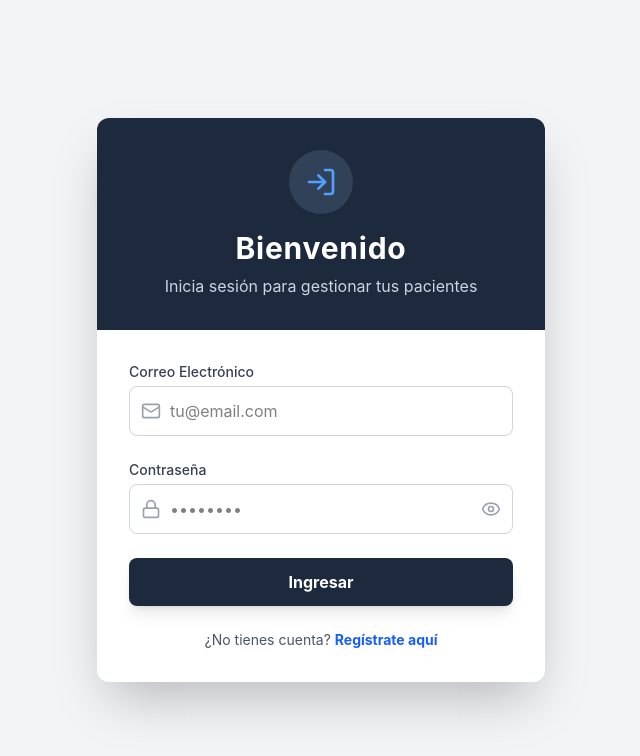
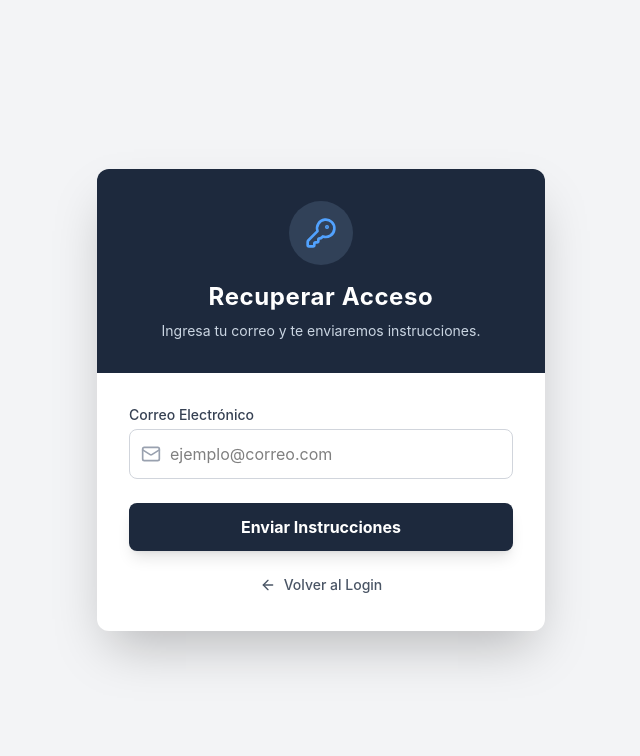
Before and after one commit to coriamartinn/psico-app-front, a React (Vite) app: page /recuperar-password in a window 1280 px wide. Before the commit this address led to /login. Shown: the top 756 px of the page, without its empty margins (319-959 px from the left). Built offline with nearby package versions, Linux system fonts and the light colour scheme; what @react-pdf/renderer would draw is missing.

Commit message:
config login,register y agregado de perdida de contraseña

```diff
--- a/src/App.jsx
+++ b/src/App.jsx
@@ -13,6 +13,7 @@ import { Graficos } from "./components/Graficos";
 import { GeneradorInforme } from "./components/GeneradorInforme";
 import { Login } from "./components/auth/Login";
 import { Register } from "./components/auth/Register";
+import { RecuperarPassword } from "./components/auth/RecuperarPassword";
 
 // --- GUARDIA DE SEGURIDAD ---
 const ProtectedRoute = () => {
@@ -48,6 +49,7 @@ function App() {
         {/* --- RUTAS PÚBLICAS --- */}
         <Route path="/login" element={<Login />} />
         <Route path="/registro" element={<Register />} />
+        <Route path="/recuperar-password" element={<RecuperarPassword />} />
         {/* Alias por si escriben 'register' en vez de 'registro' */}
         <Route path="/register" element={<Navigate to="/registro" />} />
 
--- a/src/components/auth/Login.jsx
+++ b/src/components/auth/Login.jsx
@@ -1,12 +1,15 @@
 import { useState } from "react";
 import { Link, useNavigate } from "react-router-dom";
-import { Mail, Lock, LogIn, Eye, EyeOff } from "lucide-react"; // <--- Importamos Eye y EyeOff
+import { Mail, Lock, LogIn, Eye, EyeOff } from "lucide-react";
 import Swal from 'sweetalert2';
 
 export const Login = () => {
     const navigate = useNavigate();
     const [datos, setDatos] = useState({ email: "", password: "" });
-    const [mostrarPassword, setMostrarPassword] = useState(false); // <--- Estado para el ojito
+    const [mostrarPassword, setMostrarPassword] = useState(false);
+
+    // 1. NUEVO ESTADO PARA LA CARGA
+    const [isLoading, setIsLoading] = useState(false);
 
     const handleChange = (e) => {
         setDatos({ ...datos, [e.target.name]: e.target.value });
@@ -18,6 +21,9 @@ export const Login = () => {
         if (!datos.email || !datos.password) {
             return Swal.fire({ icon: 'warning', title: 'Campos vacíos', text: 'Por favor completa todos los campos' });
         }
+
+        // ACTIVAMOS EL MODO CARGA
+        setIsLoading(true);
 
         try {
             const API_URL = import.meta.env.VITE_API_URL || "https://psico-app-backend-q5fm.onrender.com";
@@ -36,7 +42,8 @@ export const Login = () => {
                 const nombreReal = usuarioReal.nombre || usuarioReal.first_name || data.nombre;
 
                 if (!tokenReal) {
-                    return Swal.fire({ icon: 'error', title: 'Error de Sistema', text: 'El servidor no envió el token de seguridad.' });
+                    setIsLoading(false); // Apagamos carga si hay error
+                    return Swal.fire({ icon: 'error', title: 'Error de Sistema', text: 'El servidor no envió el token.' });
                 }
 
                 localStorage.setItem("token", tokenReal);
@@ -45,8 +52,8 @@ export const Login = () => {
                 Swal.fire({
                     icon: 'success',
                     title: `¡Hola, ${nombreReal}!`,
-                    text: 'Has iniciado sesión correctamente.',
-                    timer: 2000,
+                    text: 'Iniciando sesión...',
+                    timer: 1500,
                     showConfirmButton: false
                 });
 
@@ -56,7 +63,10 @@ export const Login = () => {
             }
         } catch (error) {
             console.error("Error completo:", error);
-            Swal.fire({ icon: 'error', title: 'Error de Conexión', text: 'No se pudo conectar con el servidor.' });
+            Swal.fire({ icon: 'error', title: 'Error de Conexión', text: 'El servidor está despertando, intenta de nuevo en 30 segundos.' });
+        } finally {
+            // SIEMPRE APAGAMOS LA CARGA AL FINAL (Haya funcionado o no)
+            setIsLoading(false);
         }
     };
 
@@ -68,7 +78,7 @@ export const Login = () => {
                         <LogIn className="text-blue-400" size={32} />
                     </div>
                     <h1 className="text-3xl font-bold text-white tracking-wide">Bienvenido</h1>
-                    <p className="text-slate-300 mt-2">Inicia sesión para gestionar tus pacientes</p>
+                    <p className="text-slate-300 mt-2">Gestión profesional de pacientes</p>
                 </div>
 
                 <div className="p-8">
@@ -79,26 +89,31 @@ export const Login = () => {
                                 <div className="absolute inset-y-0 left-0 pl-3 flex items-center pointer-events-none">
                                     <Mail size={20} className="text-gray-400" />
                                 </div>
-                                <input type="email" name="email" required placeholder="tu@email.com" className="w-full pl-10 pr-4 py-3 border border-gray-300 rounded-lg outline-none focus:ring-2 focus:ring-blue-500 transition" onChange={handleChange} />
+                                <input type="email" name="email" required placeholder="tu@email.com" className="w-full pl-10 pr-4 py-3 border border-gray-300 rounded-lg outline-none focus:ring-2 focus:ring-blue-500 transition" onChange={handleChange} disabled={isLoading} />
                             </div>
                         </div>
 
-                        {/* INPUT PASSWORD MODIFICADO CON OJITO */}
                         <div>
-                            <label className="block text-sm font-medium text-gray-700 mb-1">Contraseña</label>
+                            <div className="flex justify-between items-center mb-1">
+                                <label className="block text-sm font-medium text-gray-700">Contraseña</label>
+                                {/* 2. LINK DE OLVIDÉ MI CONTRASEÑA */}
+                                <Link to="/recuperar-password" className="text-xs font-semibold text-blue-600 hover:text-blue-800 hover:underline">
+                                    ¿Olvidaste tu contraseña?
+                                </Link>
+                            </div>
                             <div className="relative">
                                 <div className="absolute inset-y-0 left-0 pl-3 flex items-center pointer-events-none">
                                     <Lock size={20} className="text-gray-400" />
                                 </div>
                                 <input
-                                    type={mostrarPassword ? "text" : "password"} // <--- Cambia el tipo
+                                    type={mostrarPassword ? "text" : "password"}
                                     name="password"
                                     required
                                     placeholder="••••••••"
                                     className="w-full pl-10 pr-12 py-3 border border-gray-300 rounded-lg outline-none focus:ring-2 focus:ring-blue-500 transition"
                                     onChange={handleChange}
+                                    disabled={isLoading}
                                 />
-                                {/* BOTÓN DEL OJITO */}
                                 <button
                                     type="button"
                                     onClick={() => setMostrarPassword(!mostrarPassword)}
@@ -109,8 +124,23 @@ export const Login = () => {
                             </div>
                         </div>
 
-                        <button type="submit" className="w-full bg-slate-800 hover:bg-slate-900 text-white font-bold py-3 px-4 rounded-lg transition duration-200 shadow-lg transform hover:scale-[1.02]">
-                            Ingresar
+                        {/* 3. BOTÓN CON FEEDBACK VISUAL */}
+                        <button
+                            type="submit"
+                            disabled={isLoading} // Se deshabilita para evitar doble click
+                            className={`w-full font-bold py-3 px-4 rounded-lg transition duration-200 shadow-lg transform cursor-pointer
+                                ${isLoading ? 'bg-slate-500 cursor-not-allowed' : 'bg-slate-800 hover:bg-slate-900 hover:scale-[1.02] text-white'}
+                            `}
+                        >
+                            {isLoading ? (
+                                <span className="flex items-center justify-center gap-2">
+                                    <svg className="animate-spin h-5 w-5 text-white" xmlns="http://www.w3.org/2000/svg" fill="none" viewBox="0 0 24 24">
+                                        <circle className="opacity-25" cx="12" cy="12" r="10" stroke="currentColor" strokeWidth="4"></circle>
+                                        <path className="opacity-75" fill="currentColor" d="M4 12a8 8 0 018-8V0C5.373 0 0 5.373 0 12h4zm2 5.291A7.962 7.962 0 014 12H0c0 3.042 1.135 5.824 3 7.938l3-2.647z"></path>
+                                    </svg>
+                                    Conectando...
+                                </span>
+                            ) : "Ingresar"}
                         </button>
                     </form>
 
--- /dev/null
+++ b/src/components/auth/RecuperarPassword.jsx
@@ -0,0 +1,115 @@
+import { useState } from "react";
+import { Link } from "react-router-dom";
+import { Mail, ArrowLeft, KeyRound } from "lucide-react";
+import Swal from 'sweetalert2';
+
+export const RecuperarPassword = () => {
+    const [email, setEmail] = useState("");
+    const [isLoading, setIsLoading] = useState(false);
+
+    const handleSubmit = async (e) => {
+        e.preventDefault();
+
+        if (!email) {
+            return Swal.fire({ icon: 'warning', title: 'Campo vacío', text: 'Ingresa tu correo para buscar tu cuenta.' });
+        }
+
+        setIsLoading(true);
+
+        try {
+            // 👇 ESTA URL AÚN NO EXISTE EN EL BACKEND, PERO YA LA DEJAMOS LISTA
+            const API_URL = import.meta.env.VITE_API_URL || "https://psico-app-backend-q5fm.onrender.com";
+
+            const response = await fetch(`${API_URL}/api/auth/forgot-password`, {
+                method: "POST",
+                headers: { "Content-Type": "application/json" },
+                body: JSON.stringify({ email }),
+            });
+
+            const data = await response.json();
+
+            if (response.ok) {
+                Swal.fire({
+                    icon: 'success',
+                    title: '¡Correo enviado!',
+                    text: 'Revisa tu bandeja de entrada (y spam). Te enviamos un link para restablecer tu clave.',
+                    confirmButtonColor: '#3b82f6'
+                });
+                setEmail(""); // Limpiamos el campo
+            } else {
+                // Si el backend dice que no existe el email, mostramos error
+                Swal.fire({
+                    icon: 'error',
+                    title: 'Error',
+                    text: data.message || "No pudimos procesar tu solicitud."
+                });
+            }
+
+        } catch (error) {
+            // Como no tenemos backend aún, caerá aquí o dará 404
+            console.error("Error:", error);
+            Swal.fire({
+                icon: 'info',
+                title: 'Función en desarrollo',
+                text: 'El frontend está listo, pero falta conectar el servicio de emails en el servidor.',
+            });
+        } finally {
+            setIsLoading(false);
+        }
+    };
+
+    return (
+        <div className="min-h-screen flex items-center justify-center bg-gray-100 px-4">
+            <div className="max-w-md w-full bg-white rounded-xl shadow-2xl overflow-hidden">
+                <div className="bg-slate-800 p-8 text-center">
+                    <div className="mx-auto w-16 h-16 bg-slate-700 rounded-full flex items-center justify-center mb-4">
+                        <KeyRound className="text-blue-400" size={32} />
+                    </div>
+                    <h1 className="text-2xl font-bold text-white tracking-wide">Recuperar Acceso</h1>
+                    <p className="text-slate-300 mt-2 text-sm">
+                        Ingresa tu correo y te enviaremos instrucciones.
+                    </p>
+                </div>
+
+                <div className="p-8">
+                    <form onSubmit={handleSubmit} className="space-y-6">
+                        <div>
+                            <label className="block text-sm font-medium text-gray-700 mb-1">Correo Electrónico</label>
+                            <div className="relative">
+                                <div className="absolute inset-y-0 left-0 pl-3 flex items-center pointer-events-none">
+                                    <Mail size={20} className="text-gray-400" />
+                                </div>
+                                <input
+                                    type="email"
+                                    value={email}
+                                    required
+                                    placeholder="ejemplo@correo.com"
+                                    className="w-full pl-10 pr-4 py-3 border border-gray-300 rounded-lg outline-none focus:ring-2 focus:ring-blue-500 transition"
+                                    onChange={(e) => setEmail(e.target.value)}
+                                    disabled={isLoading}
+                                />
+                            </div>
+                        </div>
+
+                        <button
+                            type="submit"
+                            disabled={isLoading}
+                            className={`w-full font-bold py-3 px-4 rounded-lg transition duration-200 shadow-lg transform
+                                ${isLoading ? 'bg-slate-500 cursor-not-allowed' : 'bg-slate-800 hover:bg-slate-900 hover:scale-[1.02] text-white'}
+                            `}
+                        >
+                            {isLoading ? "Enviando..." : "Enviar Instrucciones"}
+                        </button>
+                    </form>
+
+                    <div className="mt-6 text-center">
+                        <Link to="/login" className="inline-flex items-center text-sm text-gray-600 hover:text-slate-800 transition font-medium">
+                            <ArrowLeft size={16} className="mr-2" />
+                            Volver al Login
+                        </Link>
+                    </div>
+                </div>
+            </div>
+        </div>
+    );
+};
```
